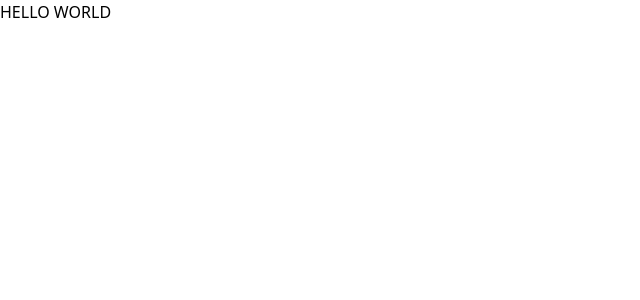
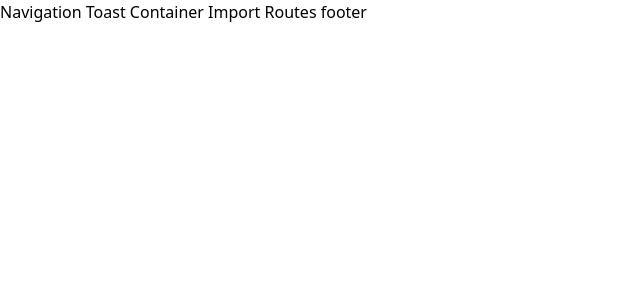
Before and after one commit to TAndrewLopez/GenRecords-Client, a React (Vite) app: page / in a window 1280 px wide. Shown: the top 300 px of the page, without its empty margins (0-640 px from the left). Built offline with nearby package versions, Linux system fonts and the light colour scheme.

Commit message:
added file strucutre and component outline

```diff
--- /dev/null
+++ b/src/components/Layout.jsx
@@ -0,0 +1,7 @@
+import { Routes, Route } from "react-router-dom";
+
+const Layout = () => {
+  return <>Navigation Toast Container Import Routes footer</>;
+};
+
+export default Layout;
--- /dev/null
+++ b/src/components/Navbar.jsx
@@ -0,0 +1,5 @@
+const Navbar = () => {
+  return <div>Navigation Bar</div>;
+};
+
+export default Navbar;
--- /dev/null
+++ b/src/components/ToastNotification.jsx
@@ -0,0 +1,5 @@
+const ToastNotification = () => {
+  return <div>ToastNotification</div>;
+};
+
+export default ToastNotification;
--- /dev/null
+++ b/src/components/index.js
@@ -0,0 +1 @@
+export { default as Layout } from "./Layout";
--- a/src/main.jsx
+++ b/src/main.jsx
@@ -2,15 +2,17 @@ import React from "react";
 import ReactDOM from "react-dom/client";
 import { BrowserRouter as Router } from "react-router-dom";
 import { Provider } from "react-redux";
+import { store } from "../redux/store";
+
+import { Layout } from "./components";
+
 import "./styles/index.css";
-
-import { store } from "../redux/store";
 
 ReactDOM.createRoot(document.getElementById("root")).render(
   <React.StrictMode>
     <Provider store={store}>
       <Router>
-        <h1>HELLO WORLD</h1>
+        <Layout />
       </Router>
     </Provider>
   </React.StrictMode>
--- /dev/null
+++ b/src/pages/AllProductsPage.jsx
@@ -0,0 +1,7 @@
+import React from "react";
+
+const AllProductsPage = () => {
+  return <div>DISPLAY ALL PRODUCTS </div>;
+};
+
+export default AllProductsPage;
--- /dev/null
+++ b/src/pages/LandingPage.jsx
@@ -0,0 +1,5 @@
+const LandingPage = () => {
+  return <div>Landing Page</div>;
+};
+
+export default LandingPage;
--- /dev/null
+++ b/src/pages/Login.jsx
@@ -0,0 +1,5 @@
+const LoginPage = () => {
+  return <div>Login Page / Sign Up Page</div>;
+};
+
+export default LoginPage;
--- /dev/null
+++ b/src/pages/SingleArtistPage.jsx
@@ -0,0 +1,5 @@
+const SingleArtistPage = () => {
+  return <div>SingleArtistPage</div>;
+};
+
+export default SingleArtistPage;
--- /dev/null
+++ b/src/pages/SingleProductPage.jsx
@@ -0,0 +1,5 @@
+const SingleProductPage = () => {
+  return <div>SingleProductPage</div>;
+};
+
+export default SingleProductPage;
--- /dev/null
+++ b/src/pages/index.js
@@ -0,0 +1,5 @@
+export { default as AllProductsPage } from "./AllProductsPage";
+export { default as LandingPage } from "./LandingPage";
+export { default as Login } from "./Login";
+export { default as SingleArtistPage } from "./SingleArtistPage";
+export { default as SingleProductPage } from "./SingleProductPage";
```
